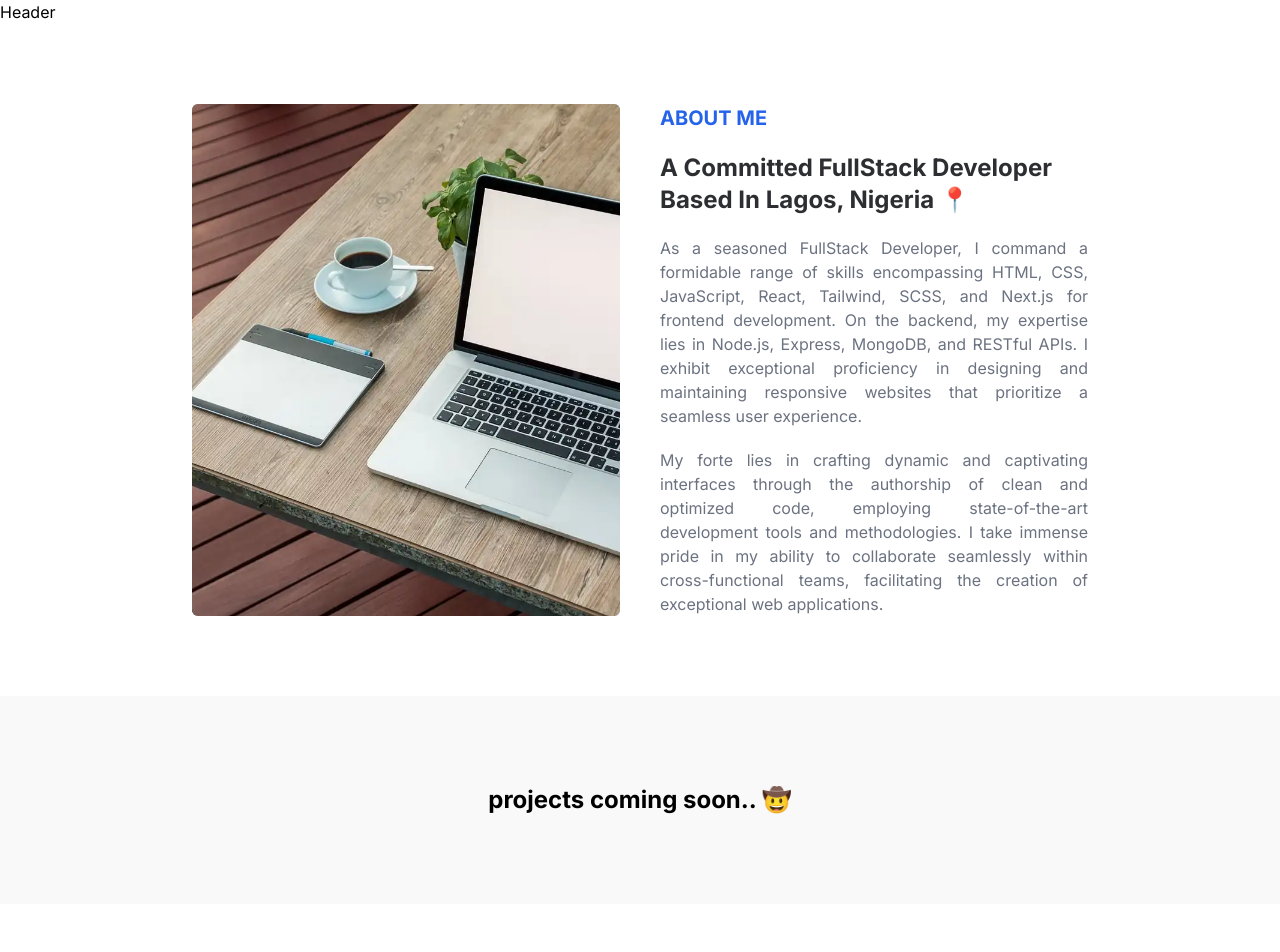
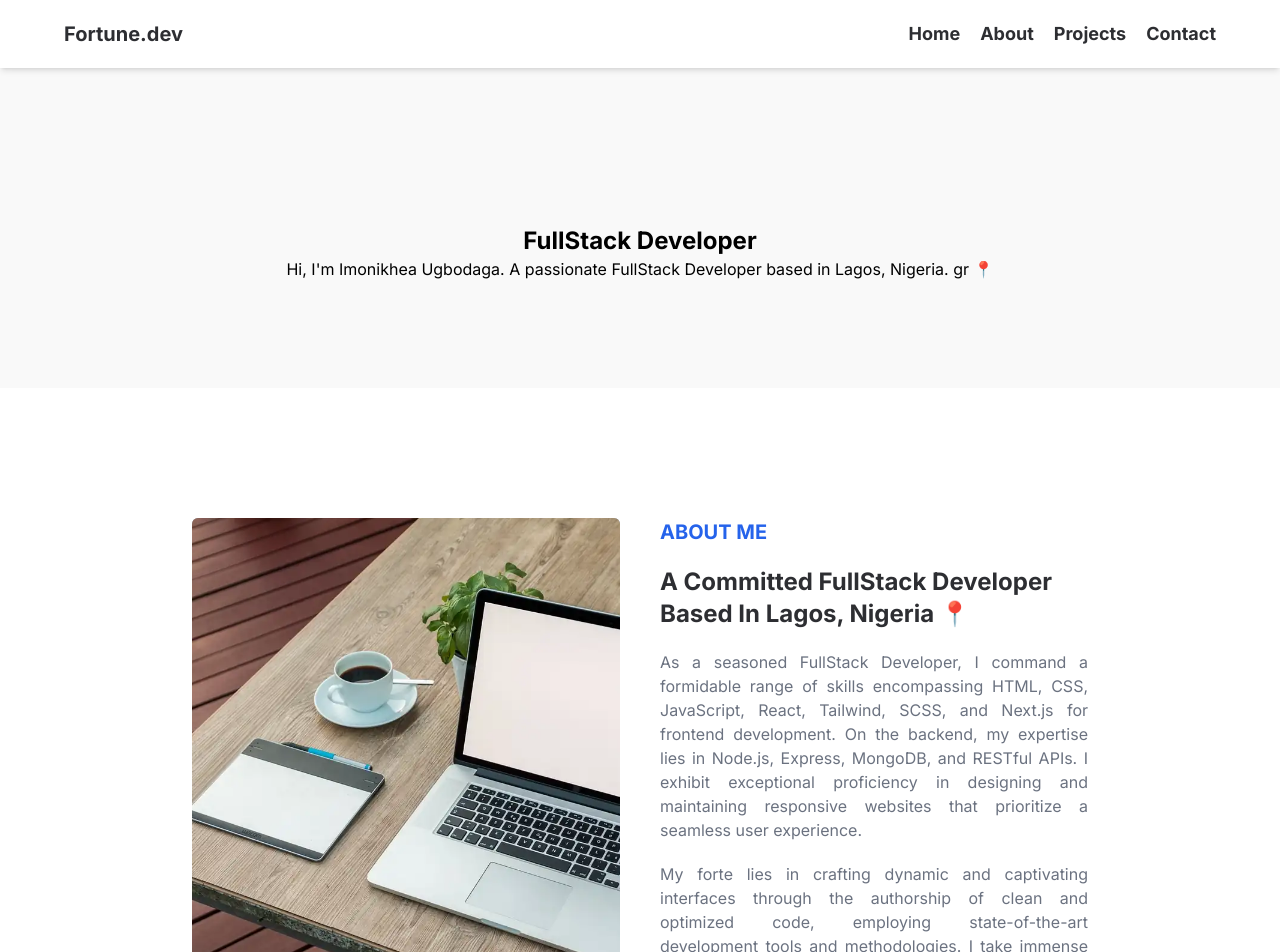
Before and after one commit to nikhea/portfolio, a Next.js app: page / in a window 1280 px wide. Shown: the top 952 px of the page. Built offline with nearby package versions, Linux system fonts and the light colour scheme.

Commit message:
added smooth scroolling

```diff
--- a/src/app/globals.scss
+++ b/src/app/globals.scss
@@ -1,6 +1,11 @@
 @tailwind base;
 @tailwind components;
 @tailwind utilities;
+
+section {
+  /* Add margin or padding to create space between the section and the navbar */
+  padding-top: 50px; /* Adjust the value as needed */
+}
 
 /* For WebKit browsers (e.g. Chrome, Safari) */
 ::-webkit-scrollbar {
@@ -25,6 +30,9 @@
 .container {
   @apply w-[90%] lg:w-[70%] m-auto;
 }
+.containerLG {
+  @apply w-[95%] lg:w-[90%] m-auto;
+}
 .transistionMode {
   @apply transition duration-500 ease-in delay-200;
 }
--- a/src/app/layout.tsx
+++ b/src/app/layout.tsx
@@ -2,6 +2,7 @@ import Header from "@/components/layout/Header";
 import "./globals.scss";
 import { Inter } from "next/font/google";
 import Footer from "@/components/layout/Footer";
+import NavBar from "@/components/layout/NavBar";
 
 const inter = Inter({ subsets: ["latin"] });
 
@@ -18,7 +19,8 @@ export default function RootLayout({
   return (
     <html lang="en">
       <body className={inter.className}>
-        <Header />
+        <NavBar />
+        {/* <Header /> */}
         {children}
         <Footer />
       </body>
--- a/src/app/page.tsx
+++ b/src/app/page.tsx
@@ -1,10 +1,12 @@
 import About from "@/components/About/About";
+import Hero from "@/components/Hero/Hero";
 import Projects from "@/components/Projects/Projects";
 import Contact from "@/components/contact/contact";
 
 export default function Home() {
   return (
     <main>
+      <Hero />
       <About />
       <Projects />
       <Contact />
--- a/src/components/About/About.tsx
+++ b/src/components/About/About.tsx
@@ -7,7 +7,7 @@ import Image from "next/image";
 const About = () => {
   const Altname = `imonikhea ugbodaga`;
   return (
-    <div className="container ">
+    <section id="about" className="container ">
       <div className="grid gap-10 my-20 lg:grid-cols-2 place-content-center">
         <div className="w-full h-full rounded-md bg-slate-400">
           <div className="relative w-full h-full">
@@ -48,7 +48,7 @@ const About = () => {
           </div>
         </div>
       </div>
-    </div>
+    </section>
   );
 };
 
--- /dev/null
+++ b/src/components/Hero/Hero.tsx
@@ -0,0 +1,15 @@
+import React from "react";
+
+const Hero = () => {
+  return (
+    <section id="home" className="grid h-80 place-content-center bg-light-gray">
+      <h1 className="text-2xl font-bold text-center ">FullStack Developer </h1>
+      <p>
+        Hi, I'm Imonikhea Ugbodaga. A passionate FullStack Developer based in
+        Lagos, Nigeria. gr 📍
+      </p>
+    </section>
+  );
+};
+
+export default Hero;
--- a/src/components/Projects/Projects.tsx
+++ b/src/components/Projects/Projects.tsx
@@ -2,11 +2,14 @@ import React from "react";
 
 const Projects = () => {
   return (
-    <div className="grid  h-52 place-content-center bg-light-gray">
+    <section
+      id="projects"
+      className="grid  h-52 place-content-center bg-light-gray"
+    >
       <h1 className="text-2xl font-bold text-center ">
         projects coming soon.. 🤠
       </h1>
-    </div>
+    </section>
   );
 };
 
--- a/src/components/contact/contact.tsx
+++ b/src/components/contact/contact.tsx
@@ -17,7 +17,7 @@ const Contact = () => {
     </div>
   ));
   return (
-    <div className={`container`}>
+    <section id="contact" className={`container`}>
       <div className={` my-20  flex flex-col justify-center`}>
         {" "}
         <div className="my-10 space-y-3 text-center lg:text-start">
@@ -31,7 +31,7 @@ const Contact = () => {
           {contact}
         </div>
       </div>
-    </div>
+    </section>
   );
 };
 
--- a/src/components/layout/Footer.tsx
+++ b/src/components/layout/Footer.tsx
@@ -4,7 +4,7 @@ const Footer = () => {
   return (
     <footer className=" bg-black-gray flex items-center h-[30vh] text-white">
       <div className="container flex flex-col items-center justify-between gap-5 text-gray-200 lg:flex-row">
-        <h1 className="text-lg font-bold ">
+        <h1 className=" text-base lg:text-lg font-bold ">
           Copyright © 2023. All rights are reserved
         </h1>
         <div className="flex items-center gap-5 ">
--- a/src/components/layout/Header.tsx
+++ b/src/components/layout/Header.tsx
@@ -1,7 +1,12 @@
 import React from "react";
+import NavBar from "./NavBar";
 
 const Header = () => {
-  return <div>Header</div>;
+  return (
+    <header className=" sticky top-0 left-0 right-0 bg-white z-50">
+      <NavBar />
+    </header>
+  );
 };
 
 export default Header;
--- /dev/null
+++ b/src/components/layout/NavBar.tsx
@@ -0,0 +1,72 @@
+"use client";
+import Link from "next/link";
+import React, { useEffect } from "react";
+
+const NavBar = () => {
+  useEffect(() => {
+    const smoothScroll = (event: any) => {
+      event.preventDefault();
+      const target = event.target.getAttribute("href");
+      const element = document.querySelector(target);
+
+      if (element) {
+        element.scrollIntoView({
+          behavior: "smooth",
+          block: "start",
+          inline: "nearest",
+        });
+        const navbarHeight = document.querySelector("nav")?.offsetHeight;
+        const section = document.querySelector(target);
+        section.style.marginTop = `-${navbarHeight}px`;
+      }
+    };
+
+    const navLinks = document.querySelectorAll(".nav-link");
+    navLinks.forEach((link) => {
+      link.addEventListener("click", smoothScroll);
+    });
+
+    return () => {
+      navLinks.forEach((link) => {
+        link.removeEventListener("click", smoothScroll);
+      });
+    };
+  }, []);
+  const displayNavList = navList.map((list, index) => (
+    <li key={index}>
+      <Link className="nav-link hover:text-blue-600" href={list.link}>
+        {list.name}
+      </Link>
+    </li>
+  ));
+  return (
+    <nav className=" sticky top-0 left-0 right-0 bg-white z-50 shadow-md  py-5">
+      <div className="containerLG  text-black-gray font-bold items-center flex justify-between">
+        <h1 className=" text-xl">Fortune.dev</h1>
+        <ul className=" text-lg space-x-5 capitalize  items-center flex justify-between">
+          {displayNavList}
+        </ul>
+      </div>
+    </nav>
+  );
+};
+
+const navList = [
+  {
+    name: "Home",
+    link: "#home",
+  },
+  {
+    name: "about",
+    link: "#about",
+  },
+  {
+    name: "projects",
+    link: "#projects",
+  },
+  {
+    name: "contact",
+    link: "#contact",
+  },
+];
+export default NavBar;
```
